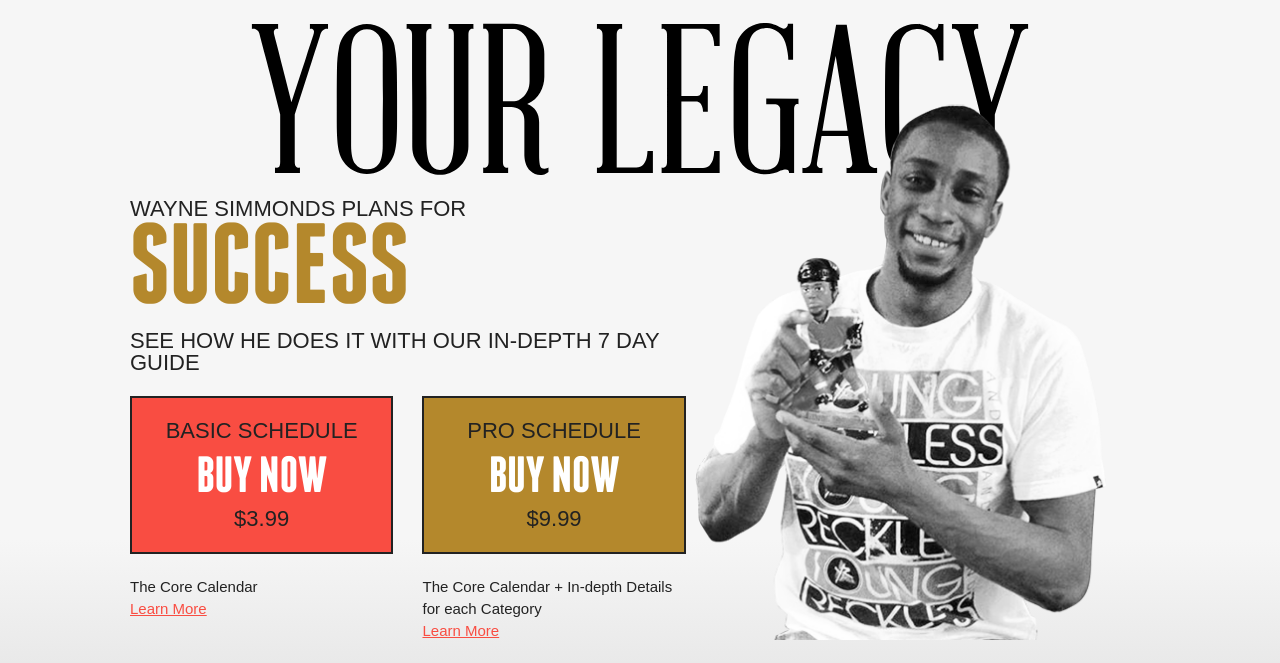
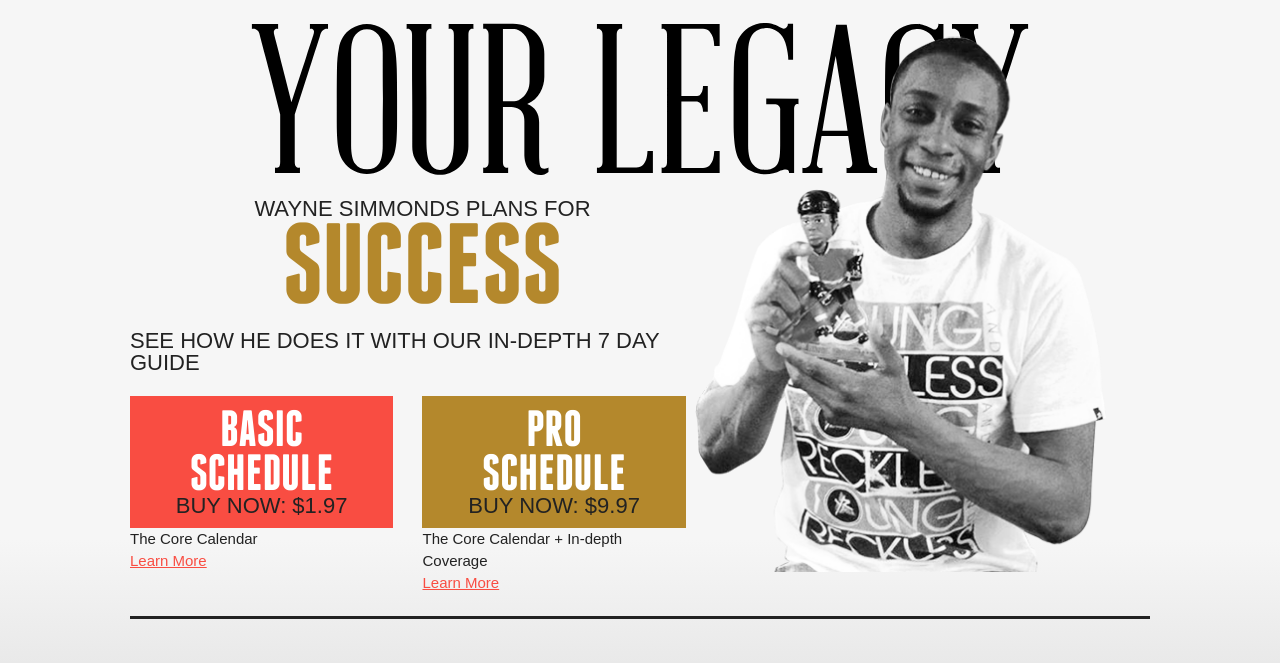
Before and after one commit to yourlegacy/yourlegacy, a Jekyll site: the page built from _posts/static/0100-01-01-guide.html, in a window 1280 px wide. Shown: the top 663 px of the page. Built offline with Jekyll 4.4.1, drawn with Linux system fonts in a browser that asks for light colours; nearby versions of some CDN libraries; comment, search, counter and statistics services are not loaded; grey boxes are pictures that could not be loaded.

Commit message:
tweaking guide page

```diff
--- a/_posts/static/0100-01-01-guide.html
+++ b/_posts/static/0100-01-01-guide.html
@@ -8,7 +8,7 @@
 	<img class="logo" src="/images/your-legacy.svg" alt="Your Legacy" />
 
 	<div class="buy-now">
-		<hgroup>
+		<hgroup class="center">
 			<h1 class="h4">Wayne Simmonds Plans for</h1>
 			<p class="h1 gold">Success</p>
 		</hgroup>
@@ -16,20 +16,18 @@
 		<p class="h4">See how he does it with our in-depth 7 day guide</p>
 
 		<div class="button-col">
-			<a class="buy-now-button button-red h4" href="https://your-legacy.foxycart.com/cart?name=Cool%20Example&price=10&color=red&code=sku123">
-				Basic Schedule
-				<strong class="h2 white">Buy Now</strong>
-				$3.99
+			<a class="button black bg-red h4 center" href="https://your-legacy.foxycart.com/cart?name=Basic%20Schedule&price=1.97&code=testProductBasic">
+				<strong class="h2 white">Basic Schedule</strong>
+				Buy Now: $1.97
 			</a>
 			<p>The Core Calendar<br> <a href="#">Learn More</a></p>
 		</div>
 		<div class="button-col">
-			<a class="buy-now-button button-gold h4" href="https://your-legacy.foxycart.com/cart?name=Cool%20Example&price=10&color=red&code=sku123">
-				Pro Schedule
-				<strong class="h2 white">Buy Now</strong>
-				$9.99
+			<a class="button black bg-gold h4 center" href="https://your-legacy.foxycart.com/cart?name=Cool%20Example&price=10&color=red&code=sku123">
+				<strong class="h2 white">Pro Schedule</strong>
+				Buy Now: $9.97
 			</a>
-			<p>The Core Calendar + In-depth Details for each Category<br> <a href="#">Learn More</a></p>
+			<p>The Core Calendar + In-depth Coverage<br> <a href="#">Learn More</a></p>
 		</div>
 
 	</div>
--- a/css/sass/_module/_button.scss
+++ b/css/sass/_module/_button.scss
@@ -17,6 +17,6 @@
 }
 
 .button:hover {
-	background: red;
+	background: $red;
 	color: white;
 }
--- a/css/style.css
+++ b/css/style.css
@@ -501,6 +501,15 @@
 hgroup *, .hgroup * {
   margin-bottom: 0; }
 
+.left {
+  text-align: left; }
+
+.center {
+  text-align: center; }
+
+.right {
+  text-align: right; }
+
 .intro {
   font-size: 22px;
   line-height: 44px; }
@@ -739,7 +748,7 @@
   padding: 22px 88px; }
 
 .button:hover {
-  background: red;
+  background: #f94d42;
   color: white; }
 
 .cta-button {
@@ -1160,7 +1169,8 @@
     display: block;
     float: left;
     margin-right: 2.35765%;
-    width: 40.29137%; }
+    width: 40.29137%;
+    margin-top: -168px; }
     .guide header .wayne-hero-image:last-child {
       margin-right: 0; }
 .guide .pricing .pricing-item {
@@ -1192,13 +1202,6 @@
   margin-bottom: 22px; }
   .guide .buy-now-button strong {
     display: block; }
-.guide .button-red {
-  background: #f94d42; }
-.guide .button-gold {
-  background: #b4882c; }
-.guide .button-black {
-  background: #222222;
-  color: white; }
 
 .title-badge {
   position: absolute;
```
Also changed, not shown: css/sass/_layout/_typography.scss (+13 -0 lines), css/sass/_page/_guide.scss (+1 -13 lines), images/wayne/ws-pdf-teaser.png (added).
